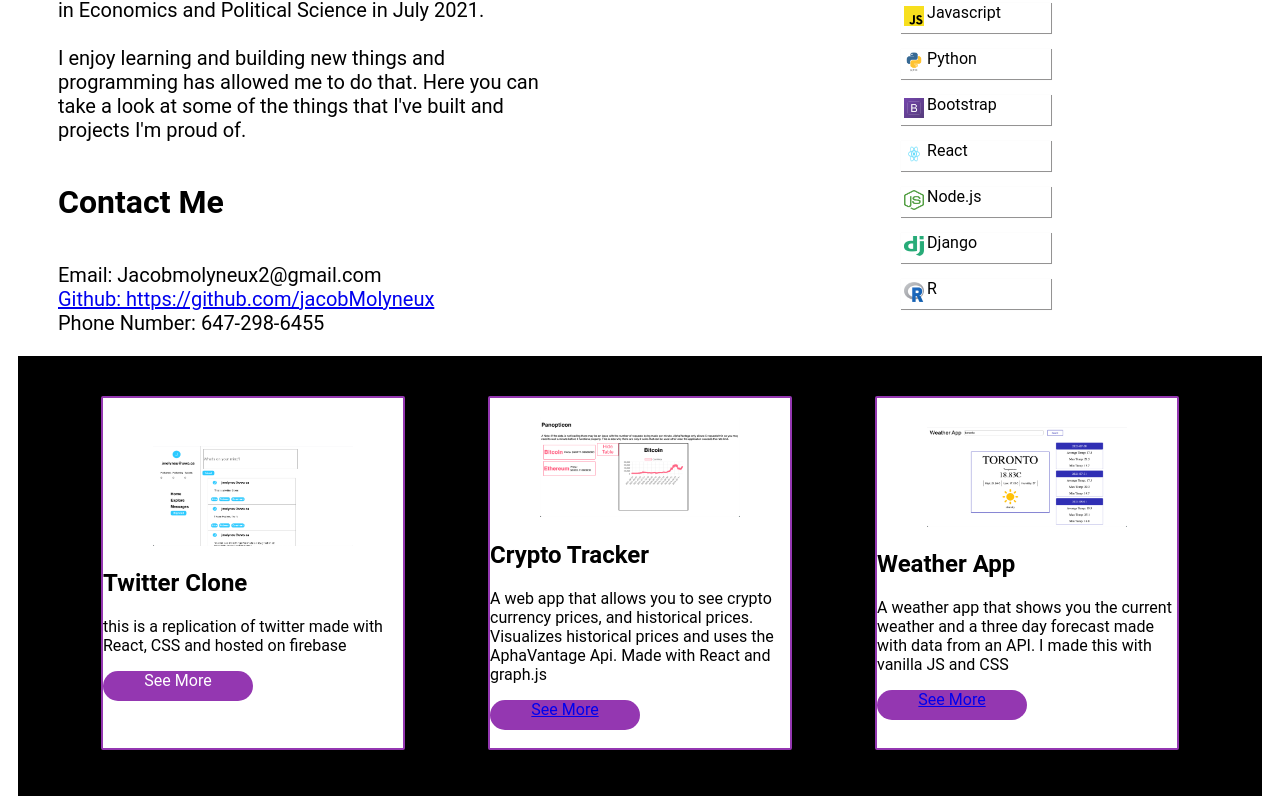
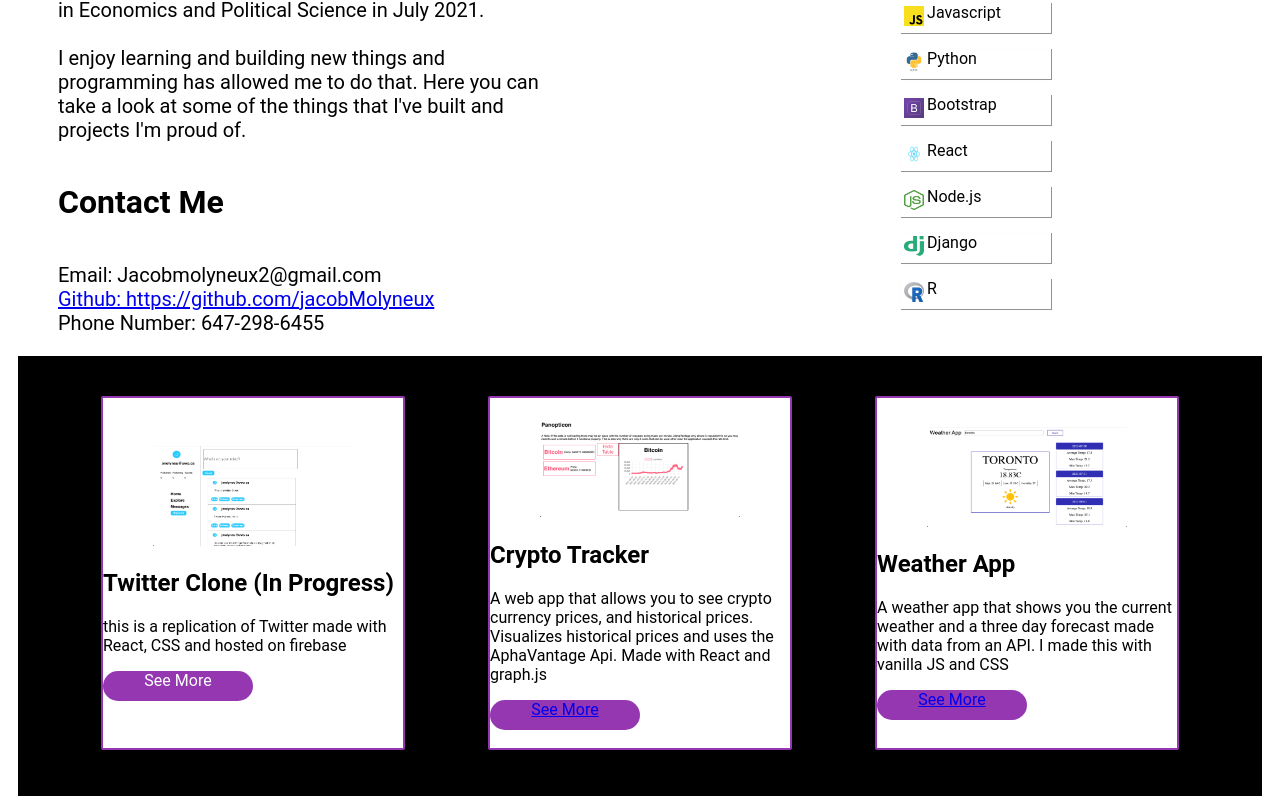
Before and after one commit to jacobMolyneux/portfolio-site, a React (Create React App) app: page / in a window 1280 px wide. Shown: the part 845-1651 px from the top of the page. Built offline with nearby package versions, Linux system fonts and the light colour scheme.

Commit message:
updating projects

```diff
--- a/src/components/home.js
+++ b/src/components/home.js
@@ -134,8 +134,8 @@ export default class HomePage extends React.Component {
           <ProjectCard
             className="projectCard"
             image={twitterClonePhoto}
-            projectName="Twitter Clone"
-            description="this is a replication of twitter made with React, CSS and hosted on firebase"
+            projectName="Twitter Clone (In Progress)"
+            description="this is a replication of Twitter made with React, CSS and hosted on firebase"
           />
           <ProjectCard
             className="projectCard"
--- a/src/components/projectPage.js
+++ b/src/components/projectPage.js
@@ -15,7 +15,7 @@ const ProjectsPage = () => {
         <ProjectCard
           className="projectCard"
           image={twitterClonePhoto}
-          projectName="Twitter Clone"
+          projectName="Twitter Clone (In Progress) "
           link="https://github.com/jacobMolyneux/twitterClone"
           description="this is a replication of twitter made with React, CSS and hosted on firebase"
         />
```
